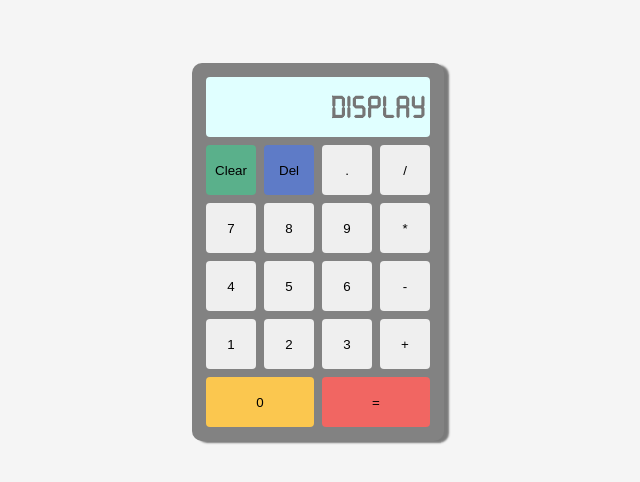
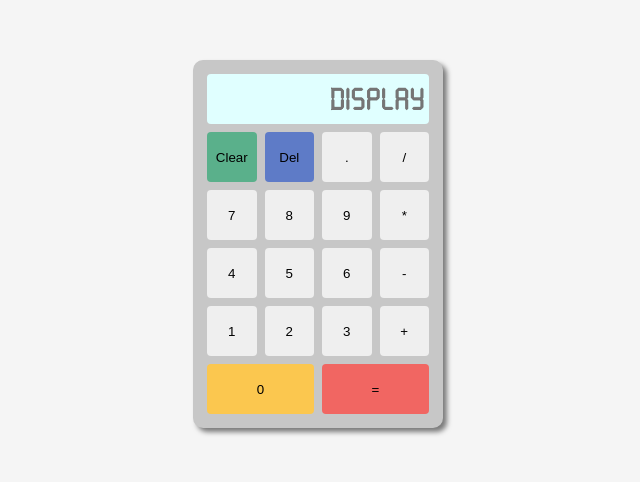
Before and after one commit to BenoitG86/calculator-js, a plain HTML site: page index.html in a window 1280 px wide. Shown: the part 156-638 px from the top of the page, without its empty margins (322-962 px from the left). Drawn offline with Linux system fonts and the light colour scheme.

```diff
--- a/index.html
+++ b/index.html
@@ -5,7 +5,8 @@
       <meta charset="UTF-8">
       <meta name="viewport" content="width=device-width, initial-scale=1.0">
       <title>Calculatrice</title>
-      <link rel="stylesheet" href="style.css">
+      <link rel="stylesheet" href="styles/reset.css">
+      <link rel="stylesheet" href="styles/style.css">
       <link rel="shortcut icon" href="img/calculator-outline.svg" type="image/x-icon">
 </head>
 
--- /dev/null
+++ b/styles/reset.css
@@ -0,0 +1,48 @@
+/* http://meyerweb.com/eric/tools/css/reset/
+      v2.0 | 20110126
+      License: none (public domain)
+*/
+
+html, body, div, span, applet, object, iframe,
+h1, h2, h3, h4, h5, h6, p, blockquote, pre,
+a, abbr, acronym, address, big, cite, code,
+del, dfn, em, img, ins, kbd, q, s, samp,
+small, strike, strong, sub, sup, tt, var,
+b, u, i, center,
+dl, dt, dd, ol, ul, li,
+fieldset, form, label, legend,
+table, caption, tbody, tfoot, thead, tr, th, td,
+article, aside, canvas, details, embed,
+figure, figcaption, footer, header, hgroup,
+menu, nav, output, ruby, section, summary,
+time, mark, audio, video {
+	margin: 0;
+	padding: 0;
+	border: 0;
+	font-size: 100%;
+	font: inherit;
+	vertical-align: baseline;
+}
+/* HTML5 display-role reset for older browsers */
+article, aside, details, figcaption, figure,
+footer, header, hgroup, menu, nav, section {
+	display: block;
+}
+body {
+	line-height: 1;
+}
+ol, ul {
+	list-style: none;
+}
+blockquote, q {
+	quotes: none;
+}
+blockquote:before, blockquote:after,
+q:before, q:after {
+	content: '';
+	content: none;
+}
+table {
+	border-collapse: collapse;
+	border-spacing: 0;
+}
--- a/style.css
+++ b/styles/style.css
@@ -1,25 +1,30 @@
 @font-face {
       font-family: 'segments';
-      src: url('fonts/SevenSegment.ttf') format(TrueType);
+      src: url('../fonts/SevenSegment.ttf') format(TrueType);
+}
+
+*, *::before, *::after {
+      box-sizing: border-box;
 }
 
 body {
       background-color: whitesmoke;
-      padding: 0;
+      margin: 0;
 }
 
 .container {
+      height: 100vh;
       display: flex;
       justify-content: center;
       align-items: center;
-      height: 100vh;
 }
 
 .calculator {
-      background-color: #828282;
+      width: 250px;
+      background-color: #c7c7c7;
       border-radius: 10px;
       padding: 10px;
-      box-shadow: 5px 2px 2px rgba(0, 0, 0, 0.5);
+      box-shadow: 4px 4px 5px rgba(0, 0, 0, 0.5);
 }
 
 .line {
@@ -35,6 +40,10 @@
       padding: 5px;
 }
 
+/* _______ */
+/* Boutons */
+/* _______ */
+
 .calculator form input {
       flex-grow: 1;
       border: 0;
@@ -42,9 +51,13 @@
       width: 50px;
       height: 50px;
       border-radius: 4px;
+      cursor: crosshair;
       margin: 4px;
-      cursor: crosshair;
 }
+
+/* _______________ */
+/* Boutons colorés */
+/* _______________ */
 
 .clear {
       background-color: #5ab08b;
```
